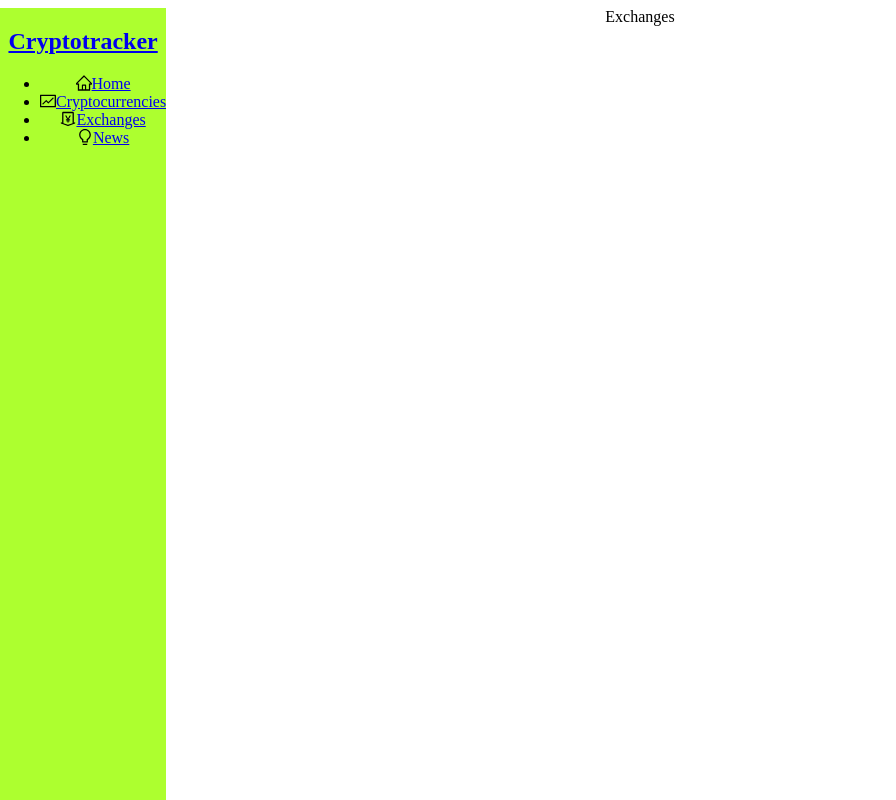
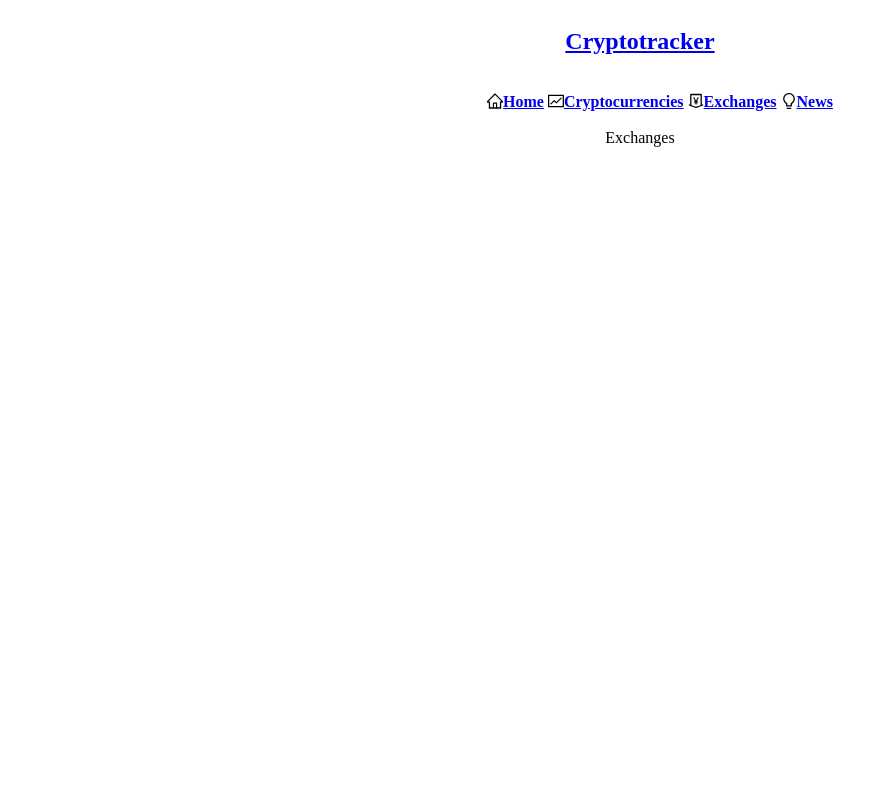
Before and after one commit to Calebley/Project-2-Cryptotracker, a React (Vite) app in the folder crypto_tracker/: page /exchanges in a window 1280 px wide. Shown: the whole page, without its empty margins (0-896 px from the left). Built offline with nearby package versions, Linux system fonts and the light colour scheme.

Commit message:
made minor amendments to cryptocurrency css

```diff
--- a/crypto_tracker/src/App.css
+++ b/crypto_tracker/src/App.css
@@ -3,13 +3,14 @@
 }
 
 .navBar{
-  position: fixed;
+  /* position: fixed;
   left: 0;
   margin: 10px;
   height: 100vh;
   margin: 0px;
   background-color: greenyellow;
-  overflow: auto;
+  overflow: auto; */
+  display: inline-flex
 }
 
 .App-header {
--- a/crypto_tracker/src/index.css
+++ b/crypto_tracker/src/index.css
@@ -5,6 +5,20 @@
 
 .routes{
   padding: 20px;
+}
+
+.ant-menu{
+  display: inline-flex;
+  list-style-type: none;
+}
+
+.ant-menu-item{
+  margin: 2px;
+  font-weight: bold;
+}
+
+.search-crypto{
+  margin-bottom: 10px;
 }
 
 .ant-row{
@@ -18,7 +32,7 @@
 .crypto-card-container{
   display: inline-flex;
   flex-wrap: wrap;
-  margin-left: 20px;
+justify-content: center;
 }
 
 .crypto-card{
@@ -26,7 +40,6 @@
   border: 1px solid black;
   margin: 0.5px;
   padding: 1px;
-
 }
 
 .crypto-image{
```
